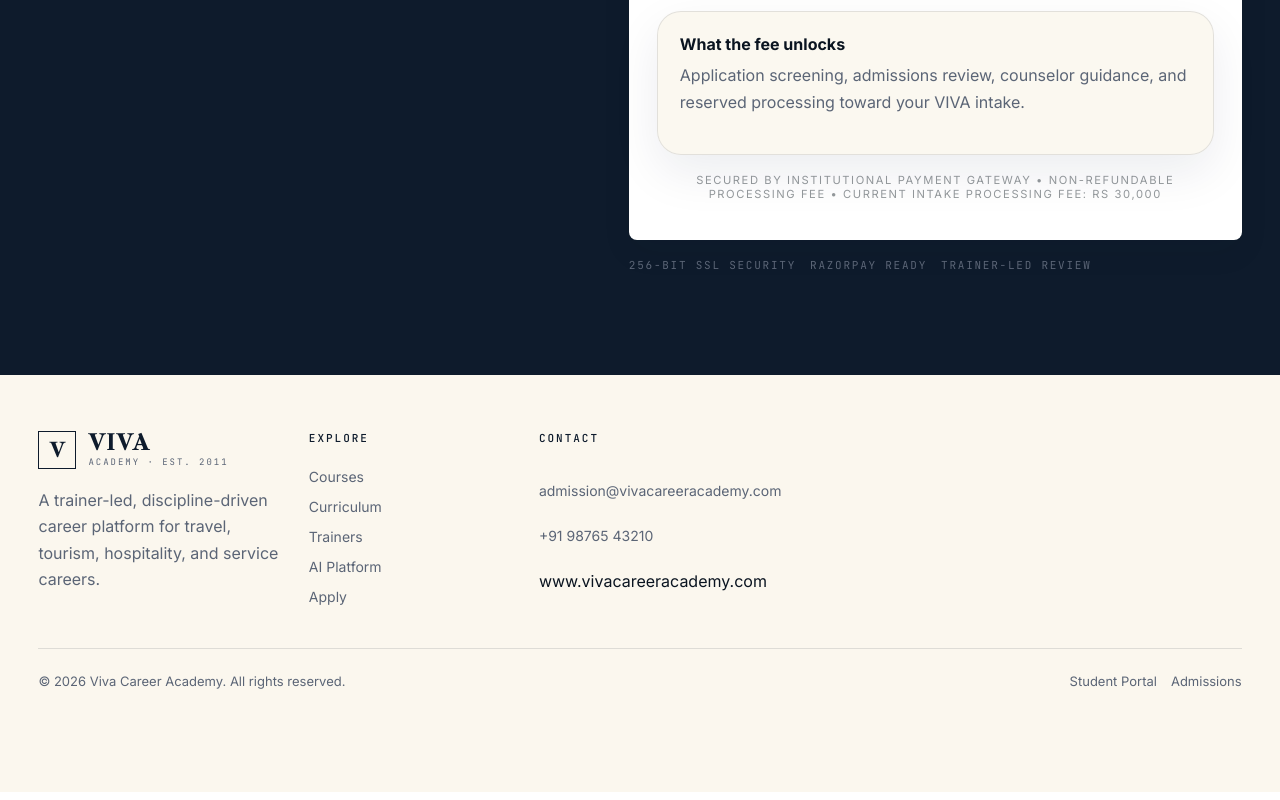
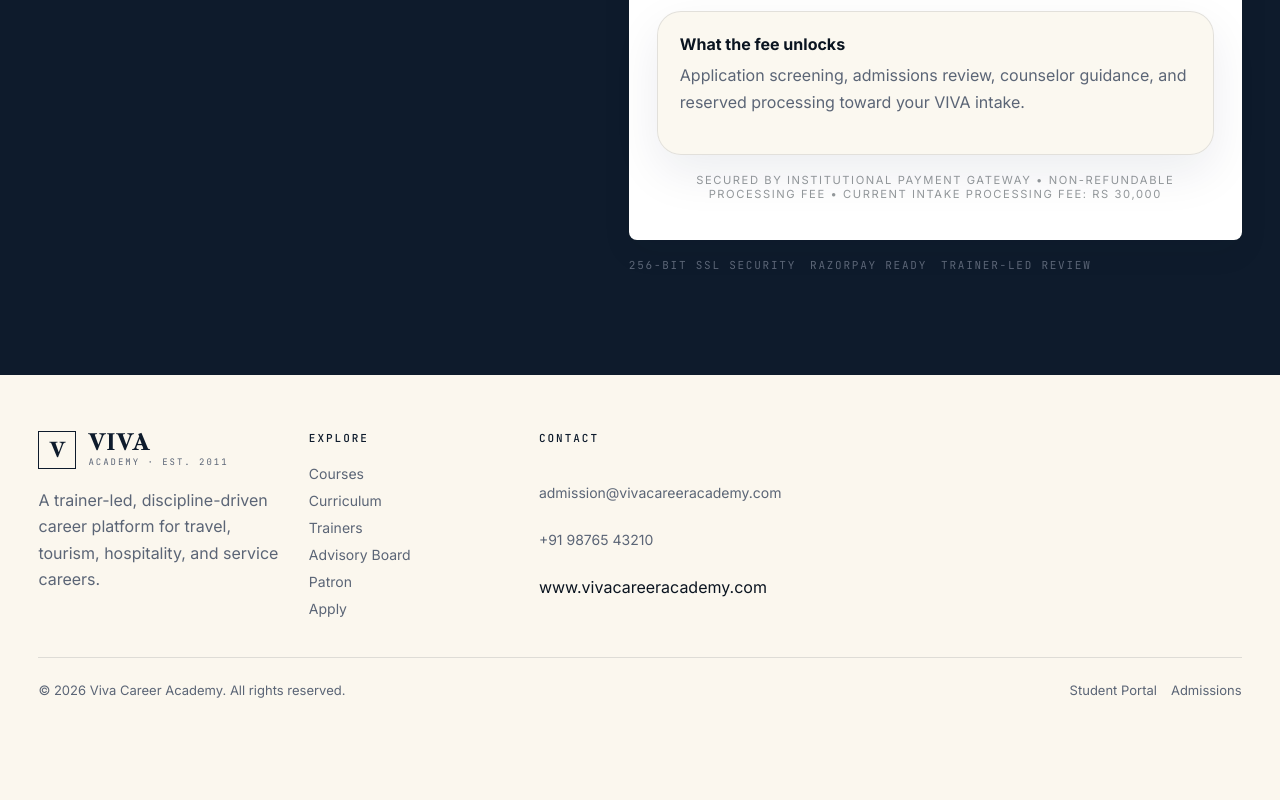
Before and after one commit to vivattraining/viva-academy-platform, a Next.js app in the folder apps/web/: page /apply in a window 1280 px wide. Shown: the part 1022-1822 px from the top of the page. Built offline with nearby package versions, Linux system fonts and the light colour scheme; no server answers.

Commit message:
Remove AI Platform page and replace nav/footer links with Advisory Board + Patron

```diff
--- a/apps/web/components/marketing-shell.tsx
+++ b/apps/web/components/marketing-shell.tsx
@@ -122,7 +122,8 @@ export function MarketingShell({
               <Link href="/courses">Courses</Link>
               <Link href="/curriculum">Curriculum</Link>
               <Link href="/trainers">Trainers</Link>
-              <Link href="/ai-platform">AI Platform</Link>
+              <Link href="/advisory-board">Advisory Board</Link>
+              <Link href="/patron">Patron</Link>
               <Link href="/apply">Apply</Link>
             </div>
 
--- a/apps/web/lib/public-site-content.ts
+++ b/apps/web/lib/public-site-content.ts
@@ -3,7 +3,8 @@ export const PUBLIC_NAV = [
   { label: "Courses", href: "/courses" },
   { label: "Curriculum", href: "/curriculum" },
   { label: "Trainers", href: "/trainers" },
-  { label: "AI Platform", href: "/ai-platform" },
+  { label: "Advisory Board", href: "/advisory-board" },
+  { label: "Patron", href: "/patron" },
   { label: "Apply", href: "/apply" },
 ] as const;
 
```
Also changed, not shown: apps/web/app/ai-platform/page.tsx (deleted, +0 -29 lines).
